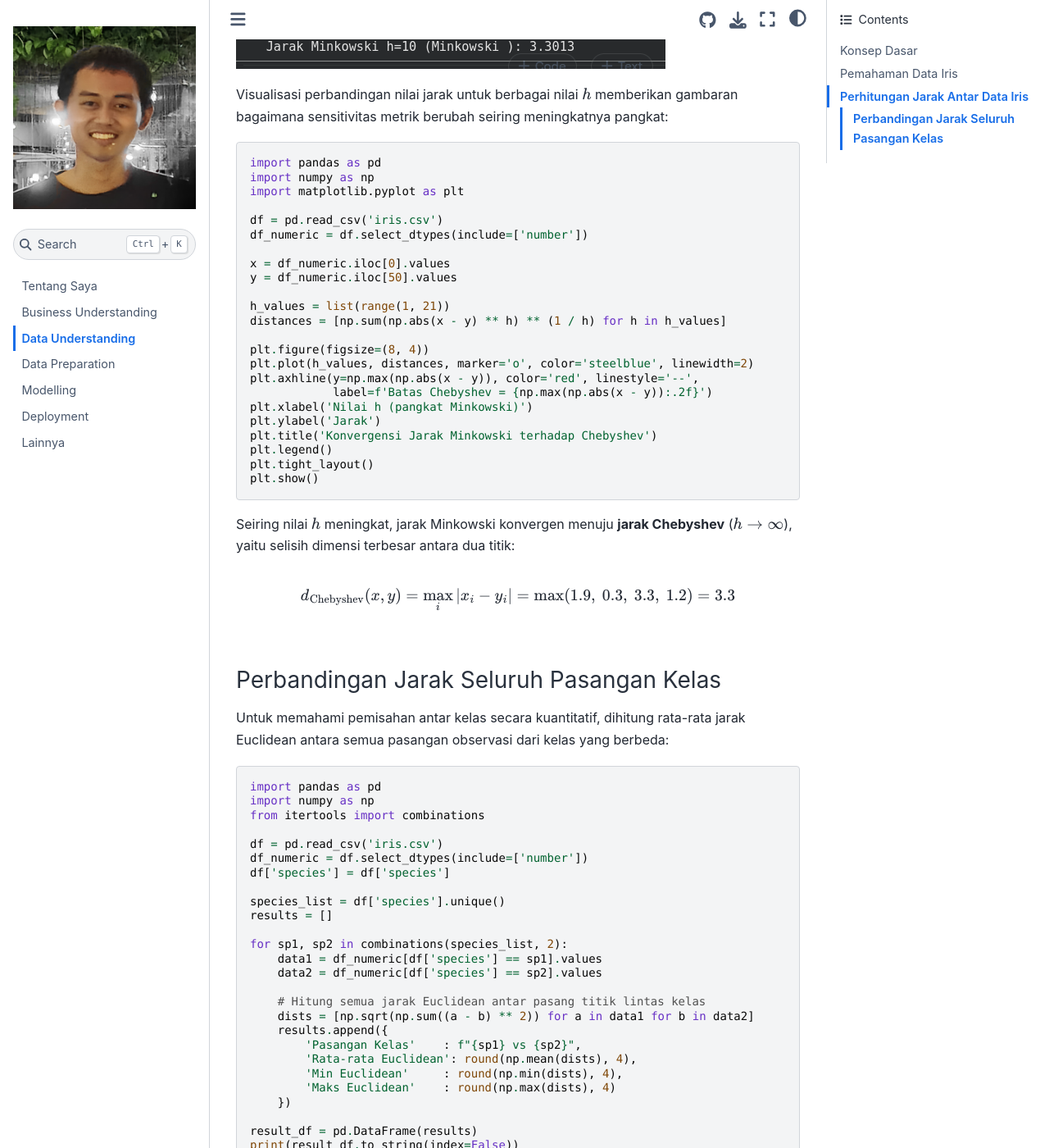
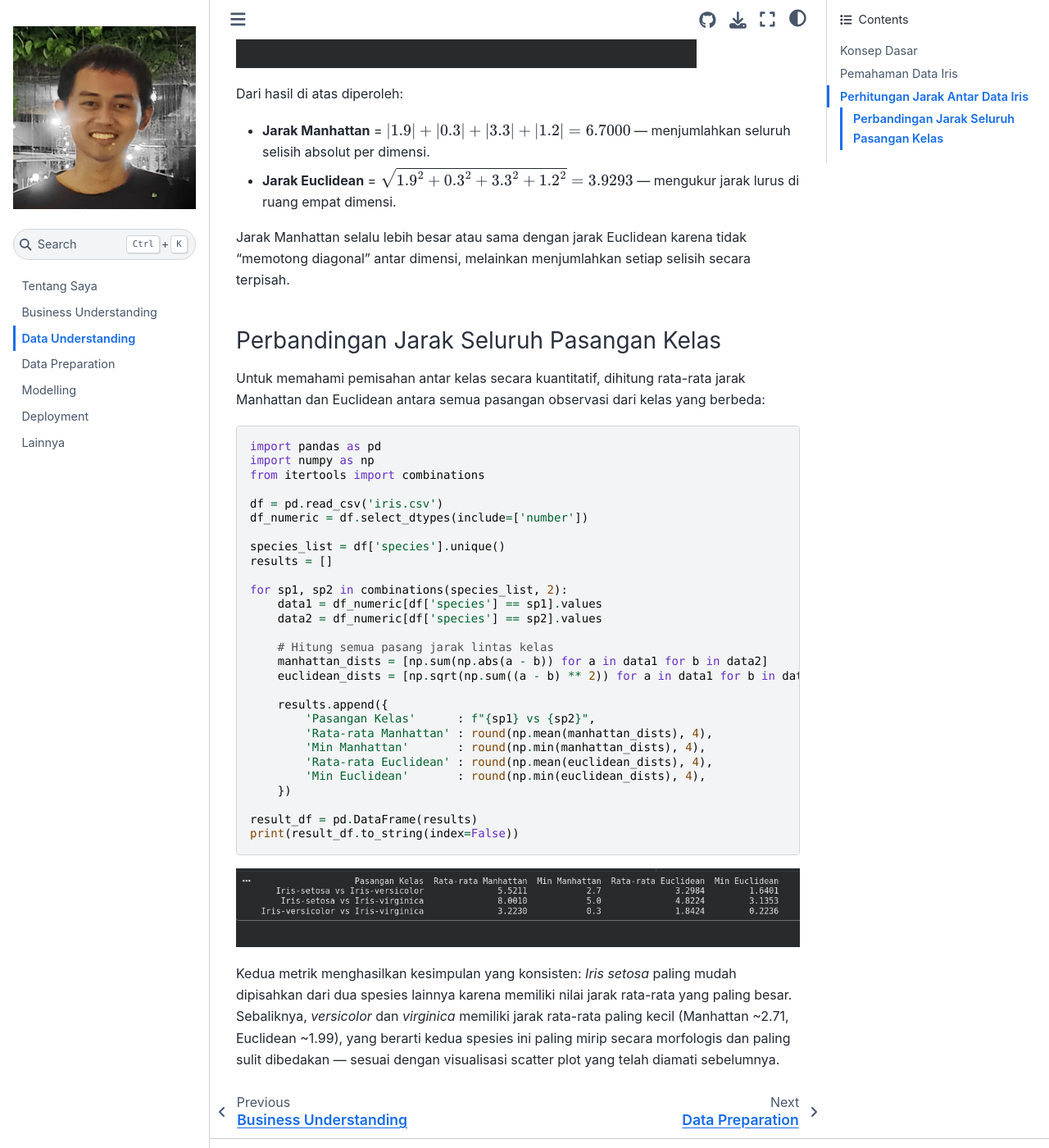
Before and after one commit to shafygunawan/pendata, a Jupyter Book: the page built from data-understanding.md, in a window 1280 px wide and 1400 px high, scrolled down 12305 px. Shown: the whole window at 82% size. Built offline with Jupyter Book 1.0.4 settings and Sphinx 7.4.7 and the Sphinx Book theme 1.1.4, drawn with Linux system fonts in a browser that asks for light colours; some of the changed text lies outside the part shown.

Commit message:
update data understanding

````diff
--- a/data-understanding.md
+++ b/data-understanding.md
@@ -48,10 +48,6 @@ $$d_{\text{Manhattan}}(x, y) = \sum_{i=1}^{n} |x_i - y_i|$$
 
 $$d_{\text{Euclidean}}(x, y) = \sqrt{\sum_{i=1}^{n} (x_i - y_i)^2}$$
 
-3. **Jarak Supremum / Minkowski pangkat $h$**: Generalisasi dari kedua metrik di atas melalui parameter $h$. Ketika $h = 1$ menghasilkan jarak Manhattan, ketika $h = 2$ menghasilkan jarak Euclidean, dan ketika $h \to \infty$ menghasilkan jarak Chebyshev (nilai selisih dimensi terbesar).
-
-$$d_{\text{Minkowski}}(x, y) = \left(\sum_{i=1}^{n} |x_i - y_i|^h\right)^{1/h}$$
-
 ## Pemahaman Data Iris
 
 Dataset Iris adalah salah satu dataset klasik dalam _machine learning_ yang terdiri dari 150 observasi bunga iris dengan empat fitur pengukuran morfologi: panjang dan lebar sepal serta panjang dan lebar petal. Setiap observasi diklasifikasikan ke dalam salah satu dari tiga spesies iris, yaitu _Iris setosa_, _Iris versicolor_, dan _Iris virginica_.
@@ -99,6 +95,16 @@ import pandas as pd
 
 df = pd.read_csv('iris.csv')
 
+# Tentukan tipe data level dataset untuk setiap kolom
+# (bukan tipe teknis Python, melainkan kategori analitik)
+dataset_types = {
+    'sepal_length': 'Numerik (kontinu)',
+    'sepal_width' : 'Numerik (kontinu)',
+    'petal_length': 'Numerik (kontinu)',
+    'petal_width' : 'Numerik (kontinu)',
+    'species'     : 'Kategorikal (nominal)'
+}
+
 # Informasi struktur dataset
 print("=== Dimensi Dataset ===")
 print(f"Jumlah baris   : {df.shape[0]}")
@@ -107,7 +113,7 @@ print(f"Jumlah kolom   : {df.shape[1]}")
 print("\n=== Tipe Data dan Missing Values ===")
 info = pd.DataFrame({
     'Kolom'        : df.columns,
-    'Tipe Data'    : df.dtypes.values,
+    'Tipe Dataset' : [dataset_types[col] for col in df.columns],
     'Non-Null'     : df.notnull().sum().values,
     'Missing'      : df.isnull().sum().values,
     '% Missing'    : (df.isnull().sum().values / len(df) * 100).round(2)
@@ -118,9 +124,9 @@ print("\n=== Lima Baris Pertama ===")
 print(df.head())
 ```
 
-![Informasi Umum dan Struktur Data](./img/Screenshot_2026-03-04_05-35-05.png)
+![Informasi Umum dan Struktur Data](./img/Screenshot_2026-03-04_06-17-18.png)
 
-Dataset terdiri dari 150 baris dan 5 kolom: empat fitur numerik bertipe `float64` dan satu kolom kelas bertipe `object`. Tidak ada satu pun nilai yang hilang, sehingga seluruh data dapat langsung digunakan tanpa perlu penanganan _missing values_.
+Dataset terdiri dari 150 baris dan 5 kolom. Keempat fitur pengukuran (`sepal_length`, `sepal_width`, `petal_length`, `petal_width`) bertipe **numerik kontinu** karena nilainya berupa hasil pengukuran morfologi yang dapat mengambil nilai pecahan dalam rentang tertentu. Kolom `species` bertipe **kategorikal nominal** karena berisi label spesies tanpa urutan atau hierarki yang melekat. Tidak ada satu pun nilai yang hilang, sehingga seluruh data dapat langsung digunakan tanpa perlu penanganan _missing values_.
 
 ### Informasi Kelas (Class Distribution)
 
@@ -298,21 +304,21 @@ Korelasi tertinggi terdapat antara `petal_length` dan `petal_width` (0.963), dii
 
 Berdasarkan seluruh proses eksplorasi yang telah dilakukan, dataset Iris berada dalam kondisi yang sangat baik dan siap digunakan untuk pemodelan. Berikut adalah ringkasan temuan:
 
-| Aspek            | Kondisi                                                     |
-| :--------------- | :---------------------------------------------------------- |
-| Kelengkapan data | ✅ Tidak ada _missing values_ pada semua fitur              |
-| Duplikasi data   | ✅ Tidak ditemukan baris duplikat                           |
-| Distribusi kelas | ✅ Seimbang sempurna — 50 observasi per kelas               |
-| Outlier          | ⚠️ 4 outlier pada `sepal_width` (2,67%) — dapat ditoleransi |
-| Tipe data        | ✅ Konsisten — numerik `float64` dan kelas `object`         |
-| Rentang nilai    | ✅ Wajar dan tidak ada nilai negatif yang tidak logis       |
-| Korelasi fitur   | ✅ Petal berhubungan kuat; sepal_width bersifat independen  |
+| Aspek            | Kondisi                                                                     |
+| :--------------- | :-------------------------------------------------------------------------- |
+| Kelengkapan data | ✅ Tidak ada _missing values_ pada semua fitur                              |
+| Duplikasi data   | ✅ Tidak ditemukan baris duplikat                                           |
+| Distribusi kelas | ✅ Seimbang sempurna — 50 observasi per kelas                               |
+| Outlier          | ⚠️ 4 outlier pada `sepal_width` (2,67%) — dapat ditoleransi                 |
+| Tipe data        | ✅ Konsisten — 4 fitur **numerik kontinu**, 1 fitur **kategorikal nominal** |
+| Rentang nilai    | ✅ Wajar dan tidak ada nilai negatif yang tidak logis                       |
+| Korelasi fitur   | ✅ Petal berhubungan kuat; sepal_width bersifat independen                  |
 
 Data Iris memenuhi semua kriteria kualitas data yang baik. Tidak diperlukan imputasi _missing values_ maupun penanganan ketidakseimbangan kelas. Satu-satunya perhatian kecil adalah empat outlier pada `sepal_width`, namun jumlahnya jauh di bawah ambang batas 10 persen sehingga tidak perlu dieliminasi.
 
 ## Perhitungan Jarak Antar Data Iris
 
-Untuk memahami seberapa "dekat" atau "jauh" dua observasi dalam dataset Iris, dilakukan perhitungan jarak menggunakan tiga metrik: Manhattan, Euclidean, dan Minkowski (Supremum pangkat $h$). Perhitungan dilakukan pada empat fitur numerik dari dua sampel data yang dipilih sebagai contoh perbandingan.
+Untuk memahami seberapa "dekat" atau "jauh" dua observasi dalam dataset Iris, dilakukan perhitungan jarak menggunakan dua metrik: **Manhattan** dan **Euclidean**. Perhitungan dilakukan pada empat fitur numerik dari dua sampel data yang dipilih sebagai contoh perbandingan, yaitu baris ke-0 (_Iris setosa_) dan baris ke-50 (_Iris versicolor_).
 
 ```python
 import pandas as pd
@@ -325,62 +331,37 @@ df_numeric = df.select_dtypes(include=['number'])
 x = df_numeric.iloc[0].values   # [5.1, 3.5, 1.4, 0.2]
 y = df_numeric.iloc[50].values  # [7.0, 3.2, 4.7, 1.4]
 
-print(f"Titik x (baris 0)  : {x}")
-print(f"Titik y (baris 50) : {y}")
-print(f"Selisih |x - y|    : {np.abs(x - y)}\n")
+print(f"Titik x (baris 0  — setosa)     : {x}")
+print(f"Titik y (baris 50 — versicolor) : {y}")
+print(f"Selisih |x - y|                 : {np.abs(x - y)}")
+print()
 
 # --- Jarak Manhattan ---
 manhattan = np.sum(np.abs(x - y))
-print(f"Jarak Manhattan   : {manhattan:.4f}")
+print(f"Jarak Manhattan  = {' + '.join([str(round(v, 1)) for v in np.abs(x - y)])}")
+print(f"               = {manhattan:.4f}")
+
+print()
 
 # --- Jarak Euclidean ---
-euclidean = np.sqrt(np.sum((x - y) ** 2))
-print(f"Jarak Euclidean   : {euclidean:.4f}")
-
-# --- Jarak Minkowski (Supremum, pangkat h) ---
-for h in [1, 2, 3, 5, 10]:
-    minkowski = np.sum(np.abs(x - y) ** h) ** (1 / h)
-    label = "Manhattan " if h == 1 else ("Euclidean " if h == 2 else f"Minkowski ")
-    print(f"Jarak Minkowski h={h:2d} ({label}): {minkowski:.4f}")
+squared = (x - y) ** 2
+euclidean = np.sqrt(np.sum(squared))
+print(f"Jarak Euclidean  = sqrt({' + '.join([str(round(v, 2)) for v in squared])})")
+print(f"               = {euclidean:.4f}")
 ```
 
-![Perhitungan Jarak Antar Data Iris](./img/Screenshot_2026-03-04_05-46-13.png)
+![Perhitungan Jarak Antar Data Iris](./img/Screenshot_2026-03-04_06-18-06.png)
 
-Visualisasi perbandingan nilai jarak untuk berbagai nilai $h$ memberikan gambaran bagaimana sensitivitas metrik berubah seiring meningkatnya pangkat:
+Dari hasil di atas diperoleh:
 
-```python
-import pandas as pd
-import numpy as np
-import matplotlib.pyplot as plt
+- **Jarak Manhattan** = $|1.9| + |0.3| + |3.3| + |1.2| = 6.7000$ — menjumlahkan seluruh selisih absolut per dimensi.
+- **Jarak Euclidean** = $\sqrt{1.9^2 + 0.3^2 + 3.3^2 + 1.2^2} = 3.9293$ — mengukur jarak lurus di ruang empat dimensi.
 
-df = pd.read_csv('iris.csv')
-df_numeric = df.select_dtypes(include=['number'])
-
-x = df_numeric.iloc[0].values
-y = df_numeric.iloc[50].values
-
-h_values = list(range(1, 21))
-distances = [np.sum(np.abs(x - y) ** h) ** (1 / h) for h in h_values]
-
-plt.figure(figsize=(8, 4))
-plt.plot(h_values, distances, marker='o', color='steelblue', linewidth=2)
-plt.axhline(y=np.max(np.abs(x - y)), color='red', linestyle='--',
-            label=f'Batas Chebyshev = {np.max(np.abs(x - y)):.2f}')
-plt.xlabel('Nilai h (pangkat Minkowski)')
-plt.ylabel('Jarak')
-plt.title('Konvergensi Jarak Minkowski terhadap Chebyshev')
-plt.legend()
-plt.tight_layout()
-plt.show()
-```
-
-Seiring nilai $h$ meningkat, jarak Minkowski konvergen menuju **jarak Chebyshev** ($h \to \infty$), yaitu selisih dimensi terbesar antara dua titik:
-
-$$d_{\text{Chebyshev}}(x, y) = \max_i |x_i - y_i| = \max(1.9,\ 0.3,\ 3.3,\ 1.2) = 3.3$$
+Jarak Manhattan selalu lebih besar atau sama dengan jarak Euclidean karena tidak "memotong diagonal" antar dimensi, melainkan menjumlahkan setiap selisih secara terpisah.
 
 ### Perbandingan Jarak Seluruh Pasangan Kelas
 
-Untuk memahami pemisahan antar kelas secara kuantitatif, dihitung rata-rata jarak Euclidean antara semua pasangan observasi dari kelas yang berbeda:
+Untuk memahami pemisahan antar kelas secara kuantitatif, dihitung rata-rata jarak Manhattan dan Euclidean antara semua pasangan observasi dari kelas yang berbeda:
 
 ```python
 import pandas as pd
@@ -389,7 +370,6 @@ from itertools import combinations
 
 df = pd.read_csv('iris.csv')
 df_numeric = df.select_dtypes(include=['number'])
-df['species'] = df['species']
 
 species_list = df['species'].unique()
 results = []
@@ -398,19 +378,22 @@ for sp1, sp2 in combinations(species_list, 2):
     data1 = df_numeric[df['species'] == sp1].values
     data2 = df_numeric[df['species'] == sp2].values
 
-    # Hitung semua jarak Euclidean antar pasang titik lintas kelas
-    dists = [np.sqrt(np.sum((a - b) ** 2)) for a in data1 for b in data2]
+    # Hitung semua pasang jarak lintas kelas
+    manhattan_dists = [np.sum(np.abs(a - b)) for a in data1 for b in data2]
+    euclidean_dists = [np.sqrt(np.sum((a - b) ** 2)) for a in data1 for b in data2]
+
     results.append({
-        'Pasangan Kelas'    : f"{sp1} vs {sp2}",
-        'Rata-rata Euclidean': round(np.mean(dists), 4),
-        'Min Euclidean'     : round(np.min(dists), 4),
-        'Maks Euclidean'    : round(np.max(dists), 4)
+        'Pasangan Kelas'      : f"{sp1} vs {sp2}",
+        'Rata-rata Manhattan' : round(np.mean(manhattan_dists), 4),
+        'Min Manhattan'       : round(np.min(manhattan_dists), 4),
+        'Rata-rata Euclidean' : round(np.mean(euclidean_dists), 4),
+        'Min Euclidean'       : round(np.min(euclidean_dists), 4),
     })
 
 result_df = pd.DataFrame(results)
 print(result_df.to_string(index=False))
 ```
 
-![Perhitungan Jarak Antar Data Iris](./img/Screenshot_2026-03-04_05-48-48.png)
+![Perhitungan Jarak Antar Data Iris](./img/Screenshot_2026-03-04_06-18-47.png)
 
-Hasil ini menunjukkan bahwa _Iris setosa_ paling mudah dipisahkan dari dua spesies lainnya karena memiliki rata-rata jarak Euclidean yang lebih besar. Sebaliknya, _versicolor_ dan _virginica_ memiliki jarak rata-rata paling kecil (~1.99), yang berarti kedua spesies ini lebih sulit dibedakan secara morfologis — sesuai dengan visualisasi scatter plot yang telah diamati sebelumnya.
+Kedua metrik menghasilkan kesimpulan yang konsisten: _Iris setosa_ paling mudah dipisahkan dari dua spesies lainnya karena memiliki nilai jarak rata-rata yang paling besar. Sebaliknya, _versicolor_ dan _virginica_ memiliki jarak rata-rata paling kecil (Manhattan ~2.71, Euclidean ~1.99), yang berarti kedua spesies ini paling mirip secara morfologis dan paling sulit dibedakan — sesuai dengan visualisasi scatter plot yang telah diamati sebelumnya.
````
Also changed, not shown: img/Screenshot_2026-03-04_06-17-18.png (added), img/Screenshot_2026-03-04_06-18-06.png (added), img/Screenshot_2026-03-04_06-18-47.png (added).
